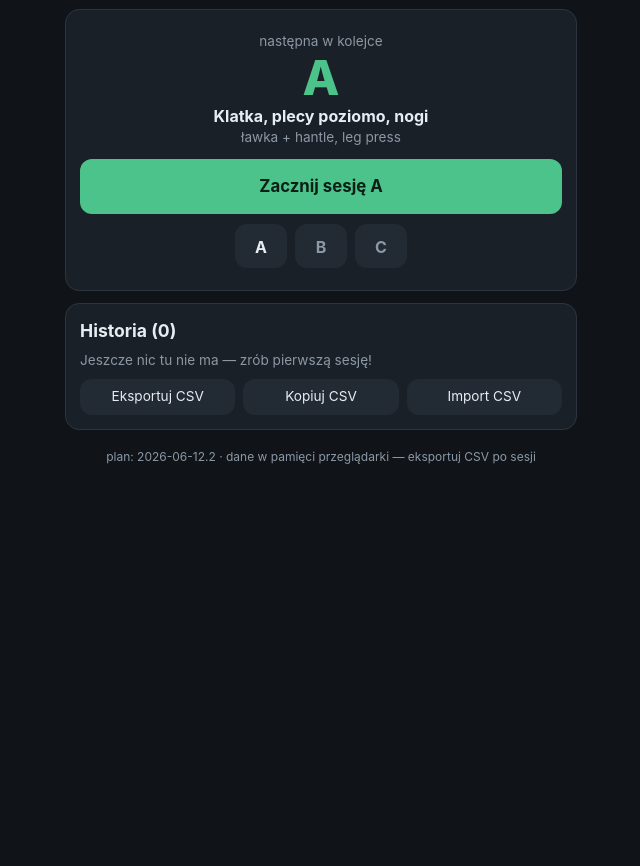
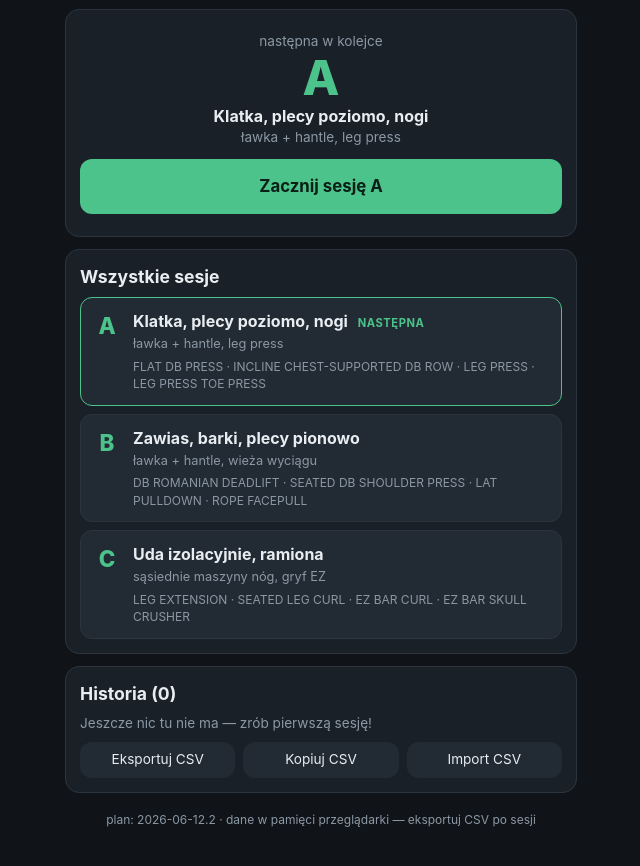
Before and after one commit to dawentAI/trening-20, a plain HTML site: page index.html in a window 1280 px wide. Shown: the part 74-940 px from the top of the page, without its empty margins (319-959 px from the left). Before the commit the page ends 800 px from the top, so only its background shows below. Drawn offline with Linux system fonts and the light colour scheme.

Commit message:
Ekran startowy: karty wszystkich sesji A/B/C + przycisk "Usuń całą historię"
- "Wszystkie sesje": każda sesja jako klikalna karta z literą, tytułem,
  stanowiskiem i listą ćwiczeń (zamiast samych liter) — łatwiej wybrać inną.
- "Usuń całą historię" w karcie historii, z potwierdzeniem (confirmDialog),
  widoczny tylko gdy historia niepusta.
- Podbicie CACHE_VERSION -> v6.

Co-Authored-By: Claude Opus 4.8 <noreply@anthropic.com>

```diff
--- a/app.js
+++ b/app.js
@@ -266,10 +266,18 @@ function renderHome() {
       <div><b>${esc(next.title)}</b></div>
       <div class="sub">${esc(next.station)}</div>
       <button class="btn-primary" id="startBtn">Zacznij sesję ${esc(nextId)}</button>
-      <div class="session-picker">
-        ${PLAN.sessions.map(s =>
-          `<button data-start="${s.id}" class="${s.id === nextId ? "" : "dim"}">${s.id}</button>`).join("")}
-      </div>
+    </div>`;
+
+  html += `<div class="card"><h2>Wszystkie sesje</h2>
+      ${PLAN.sessions.map(s =>
+        `<button class="session-item ${s.id === nextId ? "next" : ""}" data-start="${s.id}">
+          <span class="si-letter">${esc(s.id)}</span>
+          <span class="si-text">
+            <span class="si-title">${esc(s.title)}${s.id === nextId ? ` <span class="si-badge">następna</span>` : ""}</span>
+            <span class="si-station">${esc(s.station)}</span>
+            <span class="si-ex">${s.exercises.map(e => esc(e.name)).join(" · ")}</span>
+          </span>
+        </button>`).join("")}
     </div>`;
 
   html += `<div class="card"><h2>Historia (${hist.length})</h2>`;
@@ -284,6 +292,7 @@ function renderHome() {
       <button class="btn-small" id="copyBtn">Kopiuj CSV</button>
       <button class="btn-small" id="importBtn">Import CSV</button>
     </div>
+    ${hist.length ? `<button class="btn-small btn-danger clear-history" id="clearBtn">Usuń całą historię</button>` : ""}
     <input type="file" id="importFile" accept=".csv,text/csv" style="display:none">
   </div>
   <div class="footer-note">plan: ${esc(PLAN.version)} · dane w pamięci przeglądarki — eksportuj CSV po sesji</div>`;
@@ -307,6 +316,13 @@ function renderHome() {
   const fileInput = document.getElementById("importFile");
   document.getElementById("importBtn").onclick = () => fileInput.click();
   fileInput.onchange = () => importCSV(fileInput);
+  const clearBtn = document.getElementById("clearBtn");
+  if (clearBtn) clearBtn.onclick = async () => {
+    if (!(await confirmDialog(`Usunąć całą historię (${hist.length} sesji)? Tej operacji NIE da się cofnąć.\nRozważ najpierw eksport CSV.`))) return;
+    saveHistory([]);
+    toast("Historia usunięta");
+    renderHome();
+  };
 }
 
 // ---------- widok: sesja ----------
--- a/style.css
+++ b/style.css
@@ -72,10 +72,30 @@ button:active { transform: scale(0.98); }
 .btn-row button { flex: 1; }
 .btn-small { padding: 8px 12px; font-size: 0.85rem; }
 .btn-danger { color: var(--danger); }
+.clear-history { width: 100%; margin-top: 8px; }
 
-.session-picker { display: flex; gap: 8px; justify-content: center; margin-top: 10px; }
-.session-picker button { width: 52px; height: 44px; font-weight: 700; }
-.session-picker button.dim { color: var(--muted); }
+.session-item {
+  display: flex; align-items: flex-start; gap: 12px;
+  width: 100%; text-align: left;
+  background: var(--card2);
+  border: 1px solid var(--border);
+  border-radius: 12px;
+  padding: 12px;
+  margin-top: 8px;
+}
+.session-item.next { border-color: var(--accent); }
+.si-letter {
+  font-size: 1.4rem; font-weight: 800; color: var(--accent);
+  width: 28px; flex-shrink: 0; text-align: center;
+}
+.si-text { display: flex; flex-direction: column; gap: 2px; min-width: 0; }
+.si-title { font-weight: 700; }
+.si-badge {
+  color: var(--accent); font-size: 0.7rem; font-weight: 700;
+  text-transform: uppercase; letter-spacing: 0.05em; margin-left: 6px;
+}
+.si-station { color: var(--muted); font-size: 0.8rem; }
+.si-ex { color: var(--muted); font-size: 0.75rem; margin-top: 2px; }
 
 /* ---- exercise card ---- */
 .pair-label {
--- a/sw.js
+++ b/sw.js
@@ -1,6 +1,6 @@
 // Service worker — pozwala otworzyć aplikację offline (np. na siłowni bez zasięgu).
 // Przy każdej aktualizacji aplikacji podbij CACHE_VERSION.
-const CACHE_VERSION = "trening-v5";
+const CACHE_VERSION = "trening-v6";
 const ASSETS = [
   "./",
   "./index.html",
```
